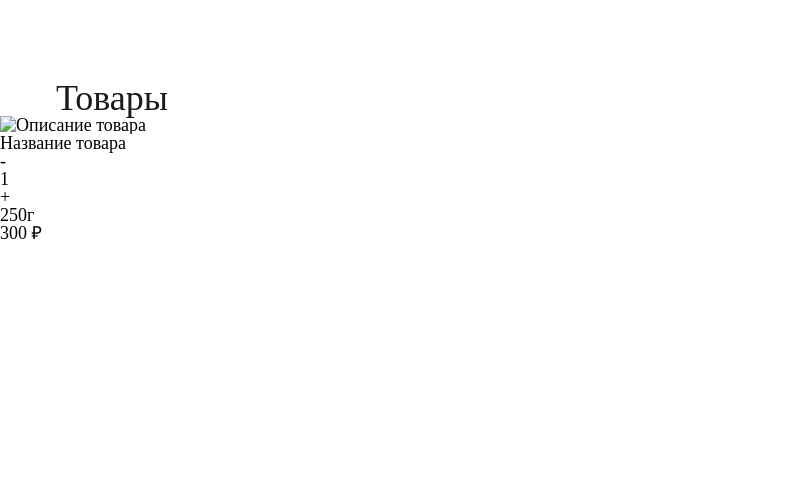
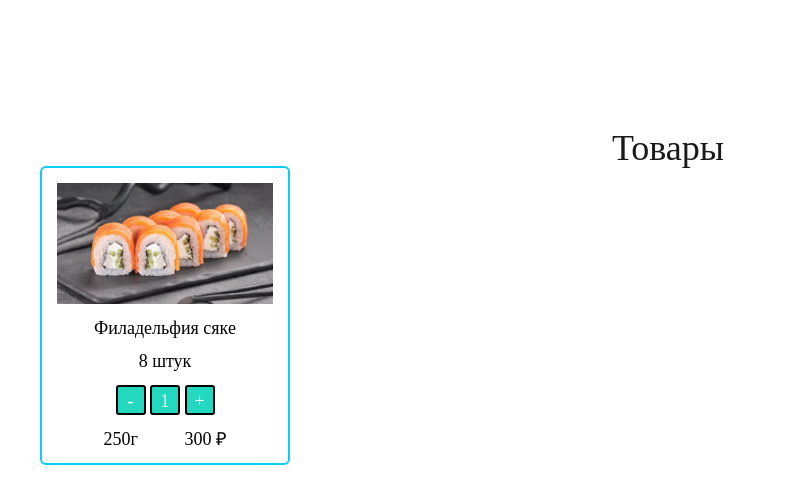
Before and after one commit to Max-Rus1977/Online-shop-JS-scripts, a plain HTML site: page index.html in a window 1280 px wide. Shown: the whole page, without its empty margins (0-787 px from the left). Drawn offline with Linux system fonts and the light colour scheme.

Commit message:
Начальна карточка товара, переход к js счётчику

```diff
--- a/css/grids.css
+++ b/css/grids.css
@@ -22,10 +22,19 @@
   width: 100%;
 }
 
+section {
+  width: 1200px;
+  margin: 50px auto;
+}
+
 .section-title {
   padding: 80px 0 0 56px;
   font-size: 36px;
   color: #1A1A1A;
+}
+
+.diIlneBlock {
+  display: inline-block;
 }
 
 .row-top-40 {
--- a/css/style.css
+++ b/css/style.css
@@ -90,6 +90,63 @@ h1, h2, h3, h4, h5, h6 {
   color: #000;
   border: 2px solid silver;
 }
+
+/* Main */
+
+.product {}
+
+.wrapper-product {
+  width: 250px;
+  padding: 15px;
+  border: 2px solid #0dccf7;
+  border-radius: 6px;
+}
+
+.product__imge {}
+
+.product__title {
+  margin: 15px 0;
+}
+
+.product__title {
+  margin-bottom: 15px;
+}
+
+.wrapper-product__counter {
+  margin: 15px;
+  text-align: center;
+}
+
+.counter__box {
+  display: inline-block;
+  width: 30px;
+  height: 30px;
+  padding: 5px 0;
+  background-color: #24d8bf;
+  color: #fff;
+  text-align: center;
+  border: 2px solid #000;
+  border-radius: 3px;
+  cursor: pointer;
+}
+
+.product__minus {}
+
+.product__amount {}
+
+.product__plus {}
+
+.wrapper-product__price {
+  display: flex;
+  justify-content: space-evenly;
+  margin-top: 15px;
+}
+
+.product__weight {}
+
+.product__prise {}
+
+.cart {}
 
 /* Modal phon, Modal user, Modal thanks, Modal erorr */
 
--- a/index.html
+++ b/index.html
@@ -35,20 +35,20 @@
   <main>
     <section id="" class="">
       <div class="wpapp-section-title _anim-items _anim-no-hide">
-        <h3 class="section-title">Товары</h3>
+        <h3 class="section-title text-centr">Товары</h3>
       </div>
       <div class="row">
         <div class="col-50 product">
           <div class="wrapper-product">
             <div class="product__imge">
-              <img class="width-100" src="" alt="Описание товара">
+              <img class="width-100" src="img/roll-fil.jpg" alt="Описание товара">
             </div>
-            <h4>Название товара</h4>
-            <!-- <p class="product__things">1</p> -->
+            <h4 class="product__title text-centr">Филадельфия сяке</h4>
+            <p class="product__things text-centr">8 штук</p>
             <div class="wrapper-product__counter">
-              <div class="product__minus">-</div>
-              <div class="product__amount">1</div>
-              <div class="product__plus">+</div>
+              <div class="product__minus counter__box">-</div>
+              <div class="product__amount counter__box">1</div>
+              <div class="product__plus counter__box">+</div>
             </div>
             <div class="wrapper-product__price">
               <p class="product__weight">250г</p>
```
Also changed, not shown: img/roll-fil.jpg (added).
